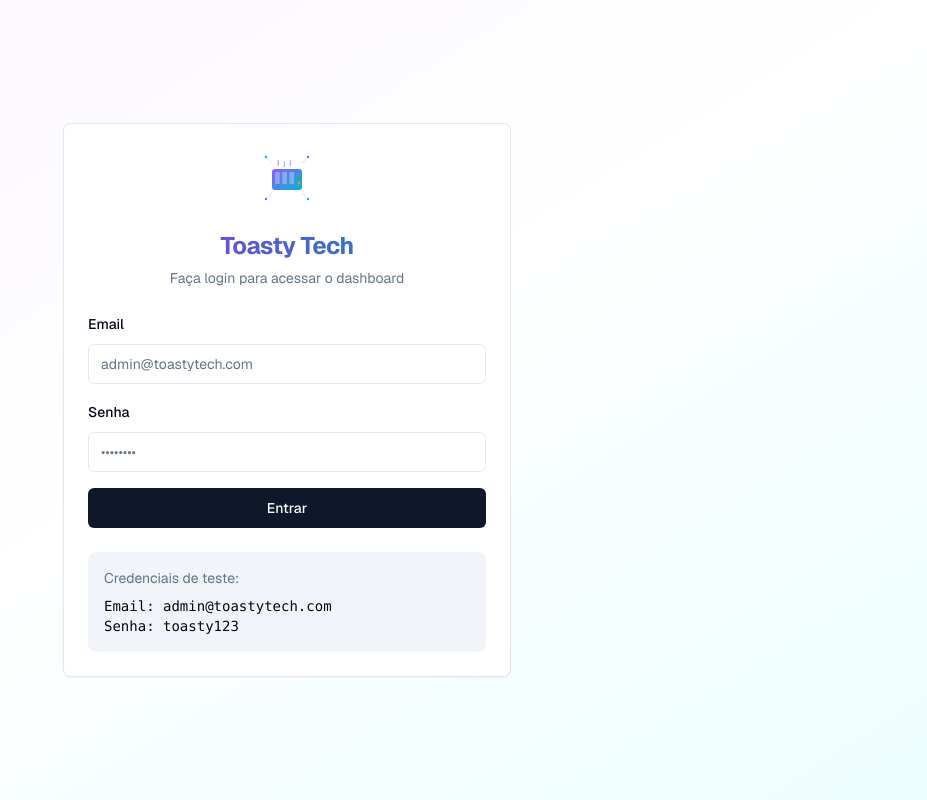
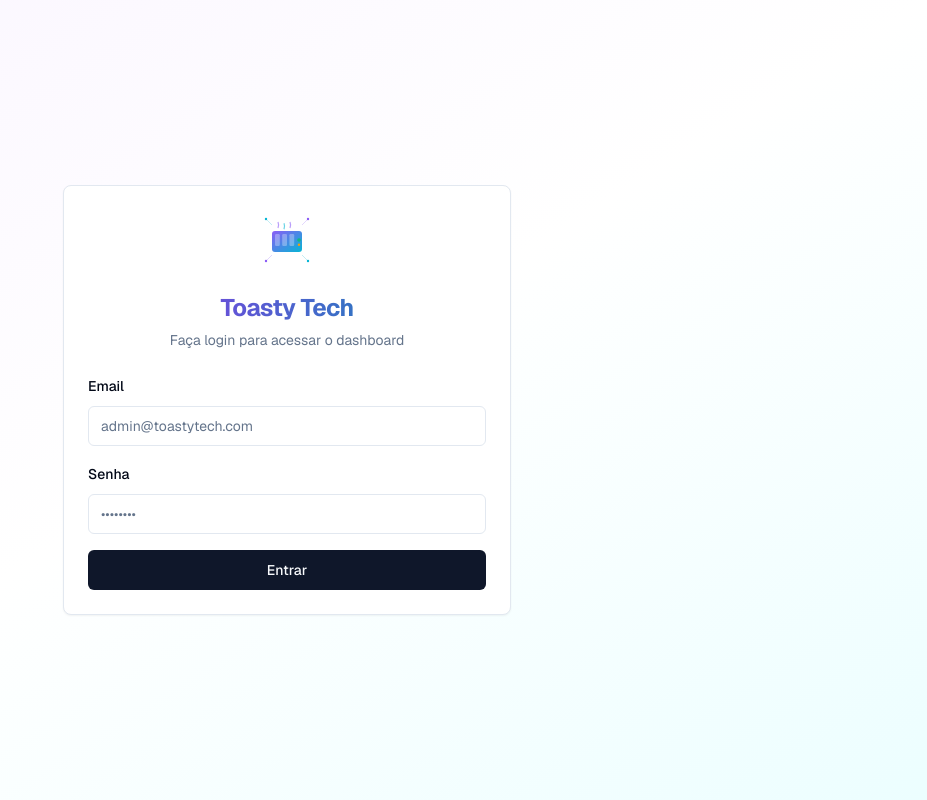
Before and after one commit to johnnyFR26/Toasty-Tech, a Next.js app: page /login in a window 1280 px wide. Shown: the whole page, without its empty margins (353-1280 px from the left). Built offline with nearby package versions, Linux system fonts and the light colour scheme.

Commit message:
Update page.tsx

```diff
--- a/app/login/page.tsx
+++ b/app/login/page.tsx
@@ -127,12 +127,6 @@ export default function LoginPage() {
               )}
             </Button>
           </form>
-
-          <div className="mt-6 p-4 bg-muted rounded-lg">
-            <p className="text-sm text-muted-foreground mb-2">Credenciais de teste:</p>
-            <p className="text-sm font-mono">Email: admin@toastytech.com</p>
-            <p className="text-sm font-mono">Senha: toasty123</p>
-          </div>
         </CardContent>
       </Card>
     </div>
```
